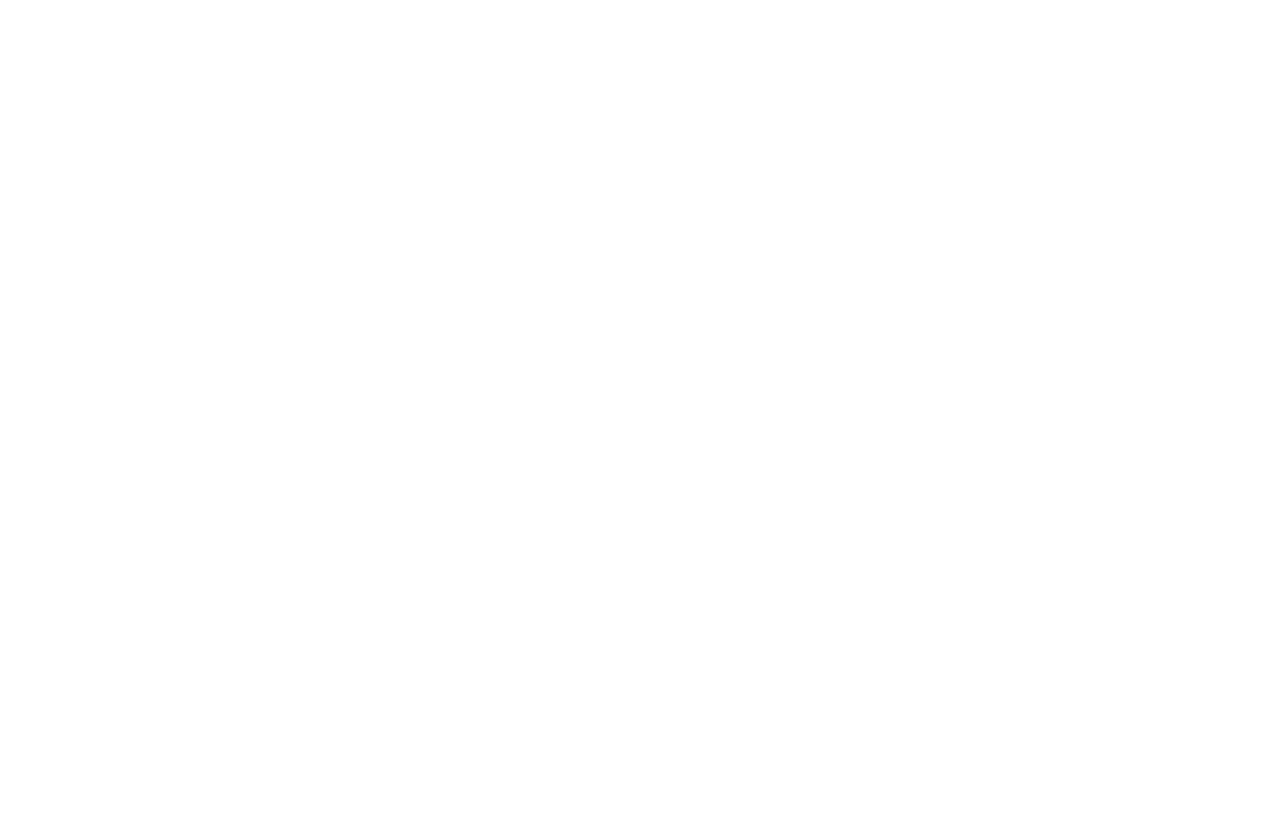
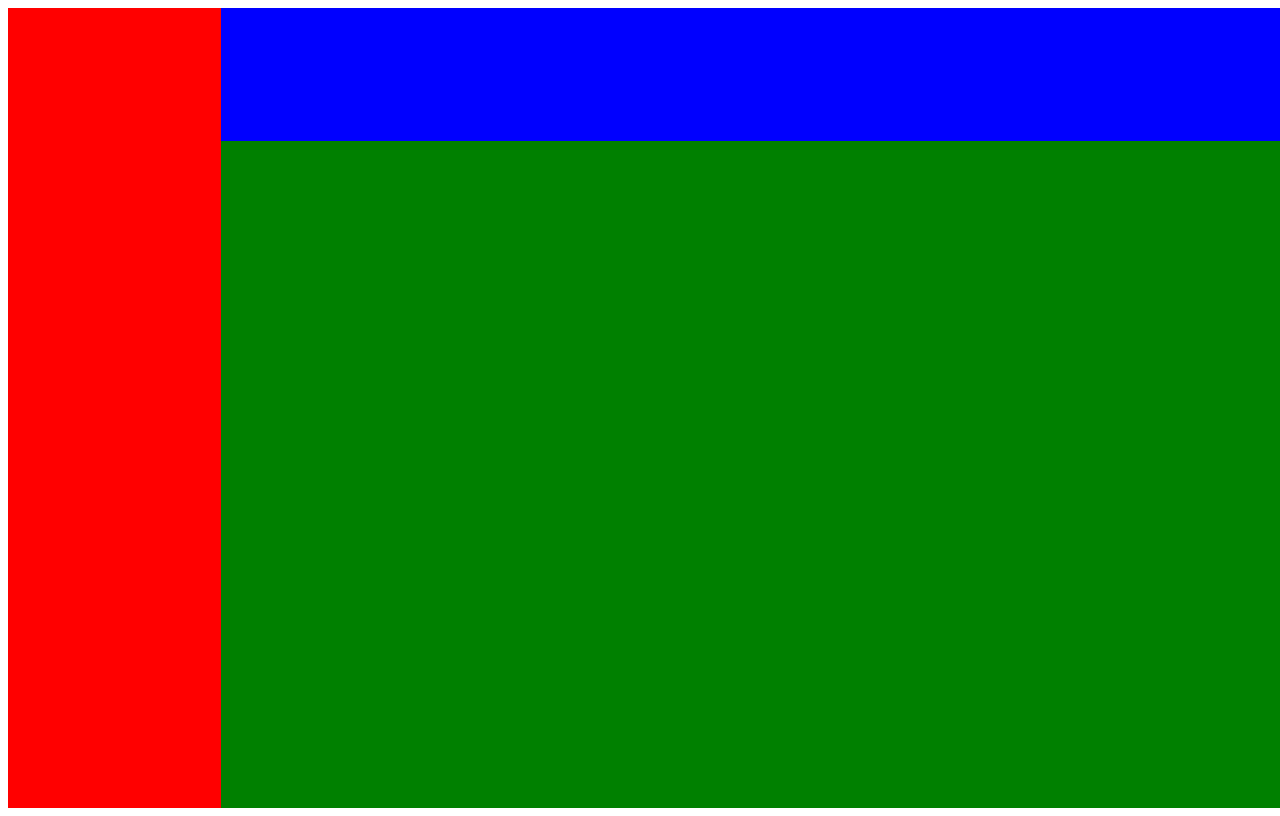
Before and after one commit to Monkeybito/admin_dashboard, a plain HTML site: page index.html in a window 1280 px wide. Drawn offline with Linux system fonts and the light colour scheme.

Commit message:
created the basic grid layout with three cells for (sidebar/header/conent)

```diff
--- a/index.html
+++ b/index.html
@@ -6,6 +6,11 @@
     <link rel="stylesheet" href="styles.css">
 </head>
 <body>
+    <div class="container">
+        <div class="header"></div>
+        <div class="sidebar"></div>
+        <div class="content"></div>
+    </div>
 
 </body>
 </html>
--- a/styles.css
+++ b/styles.css
@@ -0,0 +1,22 @@
+.container{
+    height: 100vh;
+    width: 100vw;
+    display: grid;
+    grid-template-columns: 1fr 5fr;
+    grid-template-rows: 1fr 5fr;
+}
+
+.header{
+    grid-area: 1 / 2 / 2 / 3 ;
+    background-color: blue;
+}
+
+.sidebar{
+    grid-area: 1 / 1 / 3 / 2;
+    background-color: red;
+}
+
+.content{
+    grid-area: 2 / 2 / 3 / 3;
+    background-color: green;
+}
```
